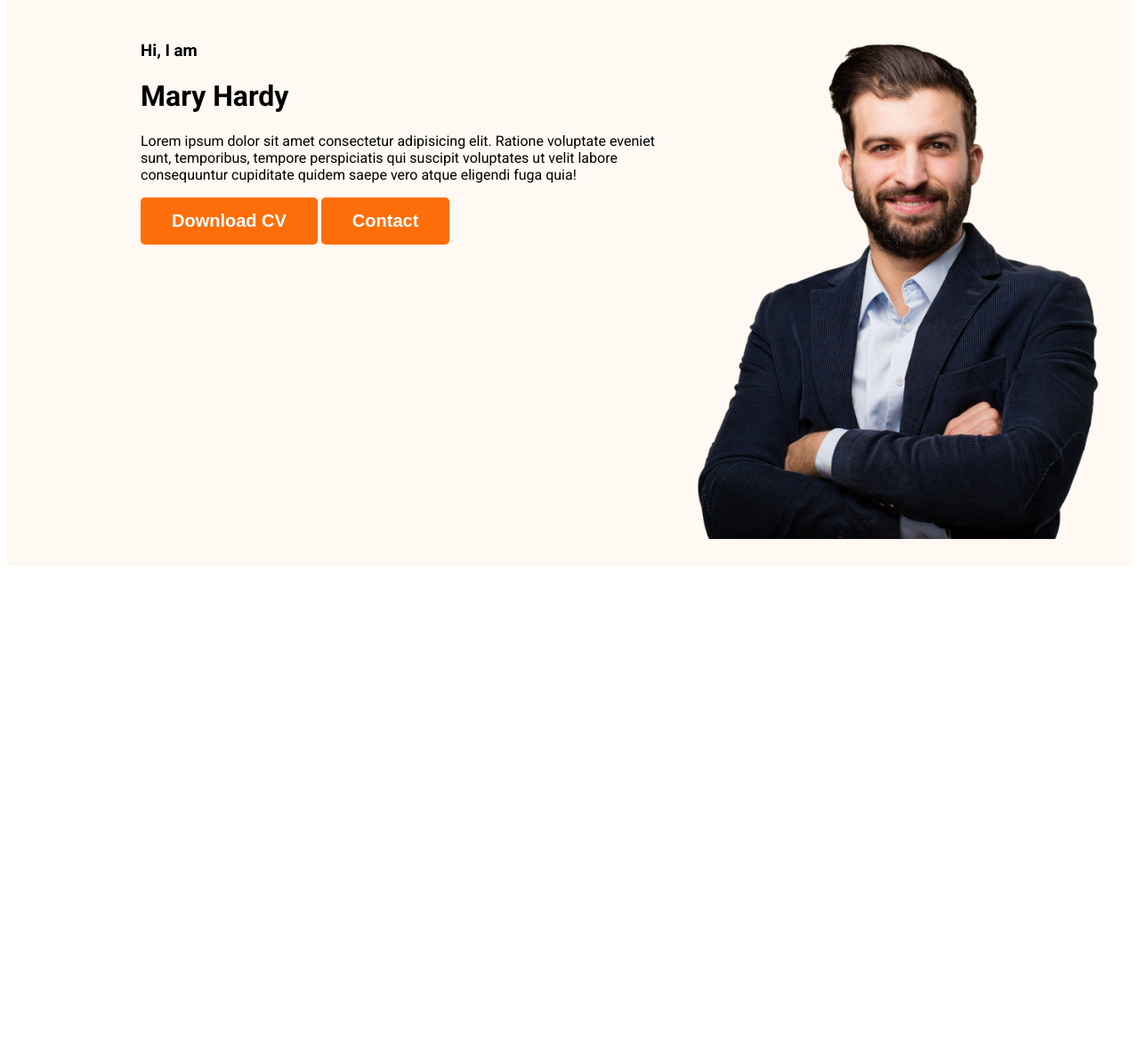
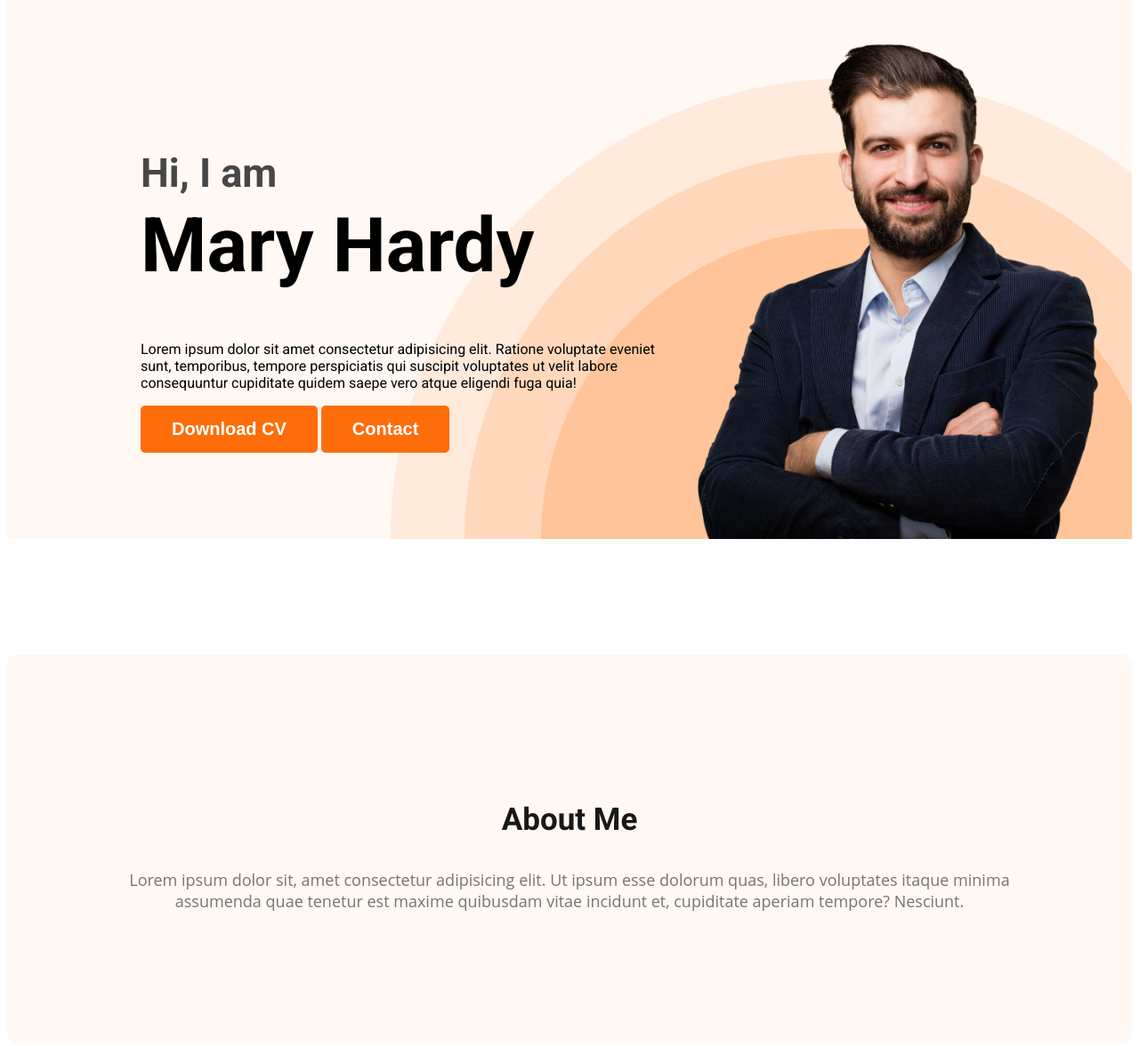
Before and after one commit to syedulislamsyed66/web-developer-portfolio, a plain HTML site: page index.html in a window 1280 px wide. Shown: the part 154-1330 px from the top of the page at 89% size. Before the commit the page ends 800 px from the top, so only its background shows below. Drawn offline with Linux system fonts and the light colour scheme.

Commit message:
about section created

```diff
--- a/index.html
+++ b/index.html
@@ -20,17 +20,22 @@
             </ul>
         </nav>
         <div class="banner">
-            <div>
+            <div class="banner-content">
                 <h3 class="banner-greeting">Hi, I am</h3>
                 <h1 class="banner-title">Mary Hardy</h1>
-                <p>Lorem ipsum dolor sit amet consectetur adipisicing elit. Ratione voluptate eveniet sunt, temporibus, tempore perspiciatis qui suscipit voluptates ut velit labore consequuntur cupiditate quidem saepe vero atque eligendi fuga quia!</p>
+                <p class="banner-description">Lorem ipsum dolor sit amet consectetur adipisicing elit. Ratione voluptate eveniet sunt, temporibus, tempore perspiciatis qui suscipit voluptates ut velit labore consequuntur cupiditate quidem saepe vero atque eligendi fuga quia!</p>
                 <button class="btn-primary">Download CV</button>
                 <button class="btn-primary">Contact</button>
             </div>
             <img class="profile-pic" src="images/hardy.png" alt="">
         </div>
     </header>
-    <main></main>
+    <main>
+        <section class="about">
+            <h3 class="section-tile">About Me</h3>
+            <p class="section-description">Lorem ipsum dolor sit, amet consectetur adipisicing elit. Ut ipsum esse dolorum quas, libero voluptates itaque minima assumenda quae tenetur est maxime quibusdam vitae incidunt et, cupiditate aperiam tempore? Nesciunt. </p>
+        </section>
+    </main>
     <footer></footer>
 </body>
 </html>
--- a/styles/styles.css
+++ b/styles/styles.css
@@ -7,6 +7,22 @@ body{
 .text-primary{
     color: #fd6e0a;
 }
+
+.section-tile{
+    color: #181818;
+    text-align: center;
+    font-size: 35px;
+    font-weight: 700;
+}
+
+.section-description{
+      color: #757575;;
+      text-align: center;
+      font-family: Open sans;
+      font-size: 18px;
+
+}
+
 /* nav related style */
 nav{
     display: flex;
@@ -43,14 +59,43 @@ nav a{
 /* header related style */
 .header{
     background-color: #fff8f3;
+    background-image: url(../images/header_bg.png);
+    background-repeat: no-repeat;
+    background-position: bottom right;
 }
 nav{
     margin: 0px 200px;
 }
 .banner{
-    padding: 30px 30px 30px 150px;
+    padding: 30px 30px 0px 150px;
     display: flex;
+    align-items: center;
+    justify-content: space-between;
 }
 .banner .profile-pic{
     width: 500px;
+    margin-bottom: 0px;
 }
+.banner-greeting{
+    font-size: 45px;
+    margin-bottom: 0;
+    color: #474747;
+}
+.banner-title {
+    font-size: 85px;
+    font-weight: 700;
+    margin-top: 5px;
+    margin border-bottom: 20px;
+}
+.banner-contain{
+    max-width: 500px;
+}
+/* main section styles */
+
+/* about section styles */
+.about{
+    padding: 130px;
+    border-radius: 10px;
+    background: #fff8f3;
+    margin: 130px 0;
+}
```
